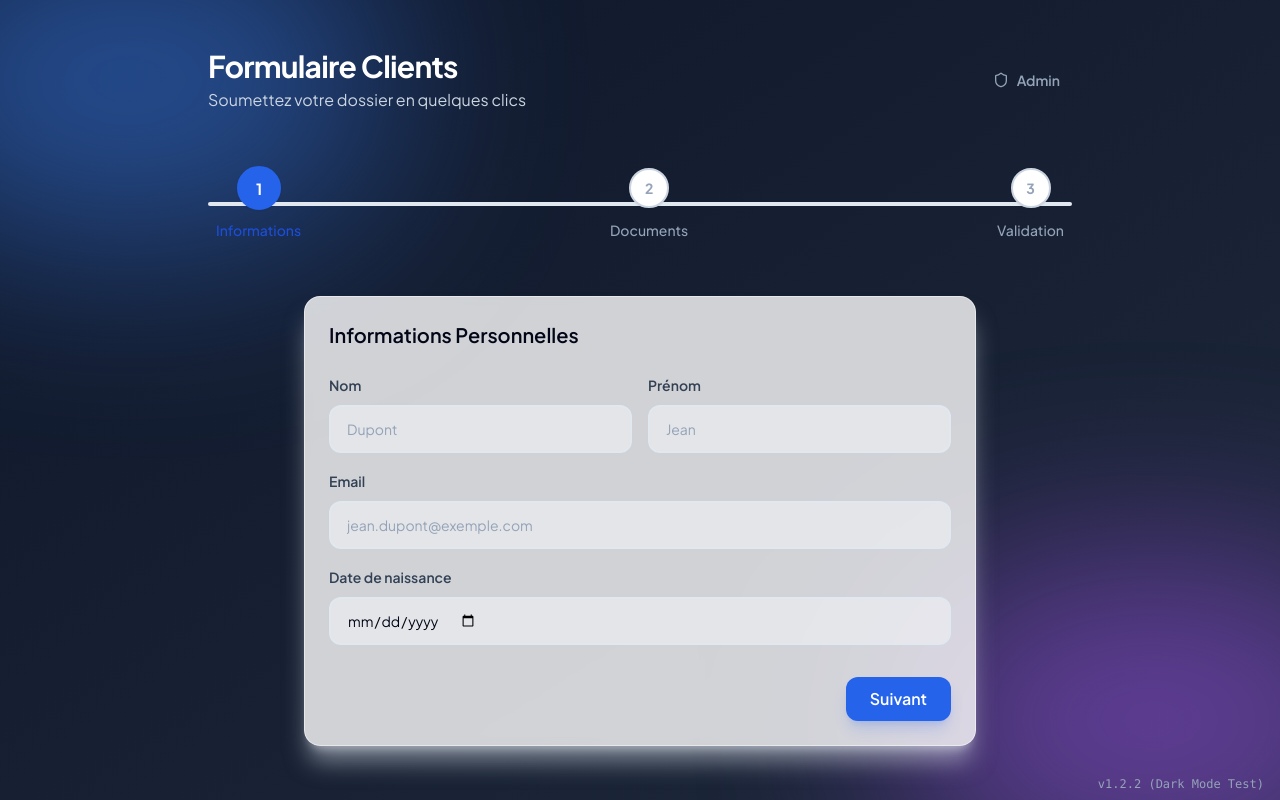
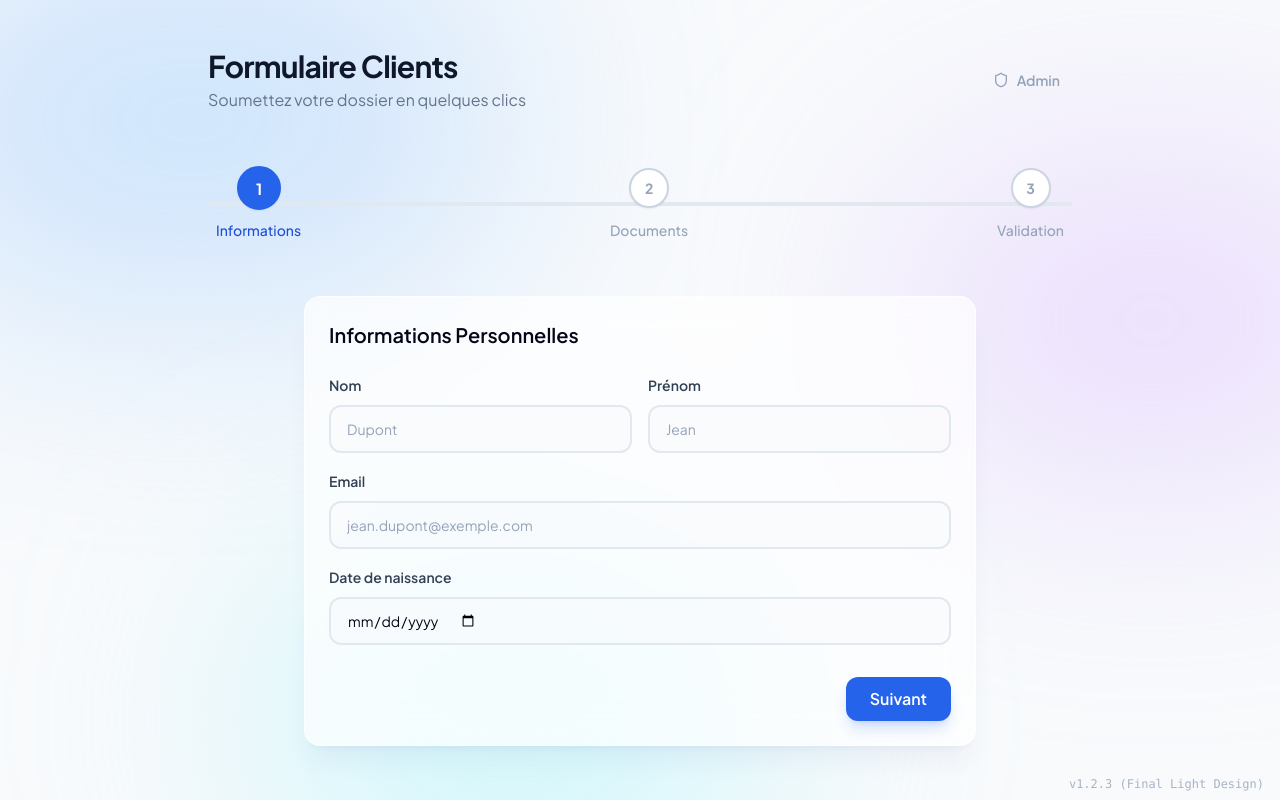
Before and after one commit to Hillan-Zbr/formulaire-Clients, a React (Vite) app: page / in a window 1280 px wide. Built offline with nearby package versions, Linux system fonts and the light colour scheme; no server answers.

Commit message:
Final Polish: Vibrant Light Mode v1.2.3

```diff
--- a/src/App.tsx
+++ b/src/App.tsx
@@ -50,8 +50,8 @@ function App() {
     <Layout>
       <div className="flex justify-between items-center mb-8">
         <div>
-          <h1 className="text-3xl font-bold text-white tracking-tight">Formulaire Clients</h1>
-          <p className="text-slate-300 mt-1">Soumettez votre dossier en quelques clics</p>
+          <h1 className="text-3xl font-bold text-slate-900 tracking-tight">Formulaire Clients</h1>
+          <p className="text-slate-500 mt-1">Soumettez votre dossier en quelques clics</p>
         </div>
         <Button
           variant="ghost"
--- a/src/components/layout/Layout.tsx
+++ b/src/components/layout/Layout.tsx
@@ -2,13 +2,13 @@ import React from 'react';
 
 export const Layout = ({ children }: { children: React.ReactNode }) => {
   return (
-    // TEST: Fond sombre dégradé pour vérifier l'application du style
-    <div className="min-h-screen bg-gradient-to-br from-slate-900 to-slate-800 font-sans text-white relative overflow-hidden">
+    <div className="min-h-screen bg-slate-50 font-sans text-slate-900 relative overflow-hidden">
 
-      {/* Background Decoratif (plus lumineux pour contraster) */}
-      <div className="fixed inset-0 z-0 pointer-events-none opacity-50">
-        <div className="absolute top-[-10%] left-[-10%] w-[40%] h-[40%] rounded-full bg-blue-500 blur-[100px]" />
-        <div className="absolute bottom-[-10%] right-[-10%] w-[40%] h-[40%] rounded-full bg-purple-500 blur-[100px]" />
+      {/* Background Decoratif (Renforcé) */}
+      <div className="fixed inset-0 z-0 pointer-events-none">
+        <div className="absolute top-[-10%] left-[-10%] w-[50%] h-[50%] rounded-full bg-blue-300/40 blur-[120px]" />
+        <div className="absolute top-[20%] right-[-10%] w-[40%] h-[40%] rounded-full bg-purple-300/40 blur-[120px]" />
+        <div className="absolute bottom-[-10%] left-[20%] w-[40%] h-[40%] rounded-full bg-cyan-200/50 blur-[120px]" />
       </div>
 
       <main className="container mx-auto px-4 py-12 max-w-4xl relative z-10">
@@ -17,8 +17,8 @@ export const Layout = ({ children }: { children: React.ReactNode }) => {
 
       {/* Indicateur de version */}
       <footer className="fixed bottom-2 right-4 z-50">
-        <p className="text-xs text-slate-400 font-mono">
-          v1.2.2 (Dark Mode Test)
+        <p className="text-xs text-slate-400/80 font-mono">
+          v1.2.3 (Final Light Design)
         </p>
       </footer>
     </div>
--- a/src/components/ui/Card.tsx
+++ b/src/components/ui/Card.tsx
@@ -9,7 +9,7 @@ export const Card = React.forwardRef<HTMLDivElement, CardProps>(
       <div
         ref={ref}
         className={cn(
-          "rounded-2xl border border-white/50 bg-white/80 backdrop-blur-sm text-slate-950 shadow-xl shadow-slate-200/50",
+          "rounded-2xl border border-white/60 bg-white/70 backdrop-blur-xl text-slate-950 shadow-xl shadow-blue-900/5",
           className
         )}
         {...props}
```
